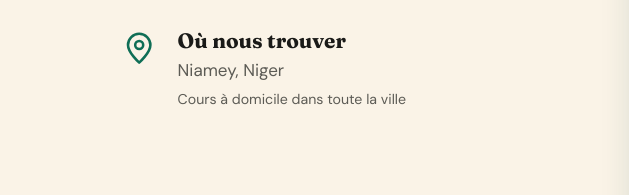
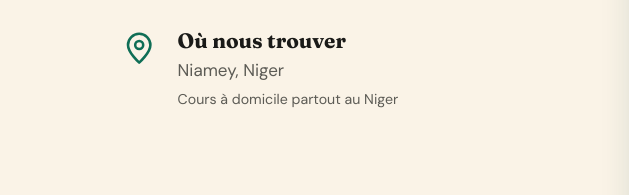
Before and after one commit to ismaelsaboillo047-ui/haske-site-, a plain HTML site: page index.html in a window 1280 px wide. Shown: the part 3685-3880 px from the top of the page, 0-640 px from the left. Drawn offline with Linux system fonts and the light colour scheme.

Commit message:
Update index.html

```diff
--- a/index.html
+++ b/index.html
@@ -239,7 +239,7 @@ footer a{display:block;color:#B9CBC5;text-decoration:none;padding:.15rem 0}foote
         </div>
         <div>
           <svg viewBox="0 0 24 24" aria-hidden="true"><path d="M12 21s7-6.2 7-11a7 7 0 10-14 0c0 4.8 7 11 7 11z"/><circle cx="12" cy="10" r="2.5"/></svg>
-          <span><h3>Où nous trouver</h3><a>Niamey, Niger<br><small>Cours à domicile dans toute la ville</small></a></span>
+          <span><h3>Où nous trouver</h3><a>Niamey, Niger<br><small>Cours à domicile partout au Niger</small></a></span>
         </div>
       </div>
 
```
